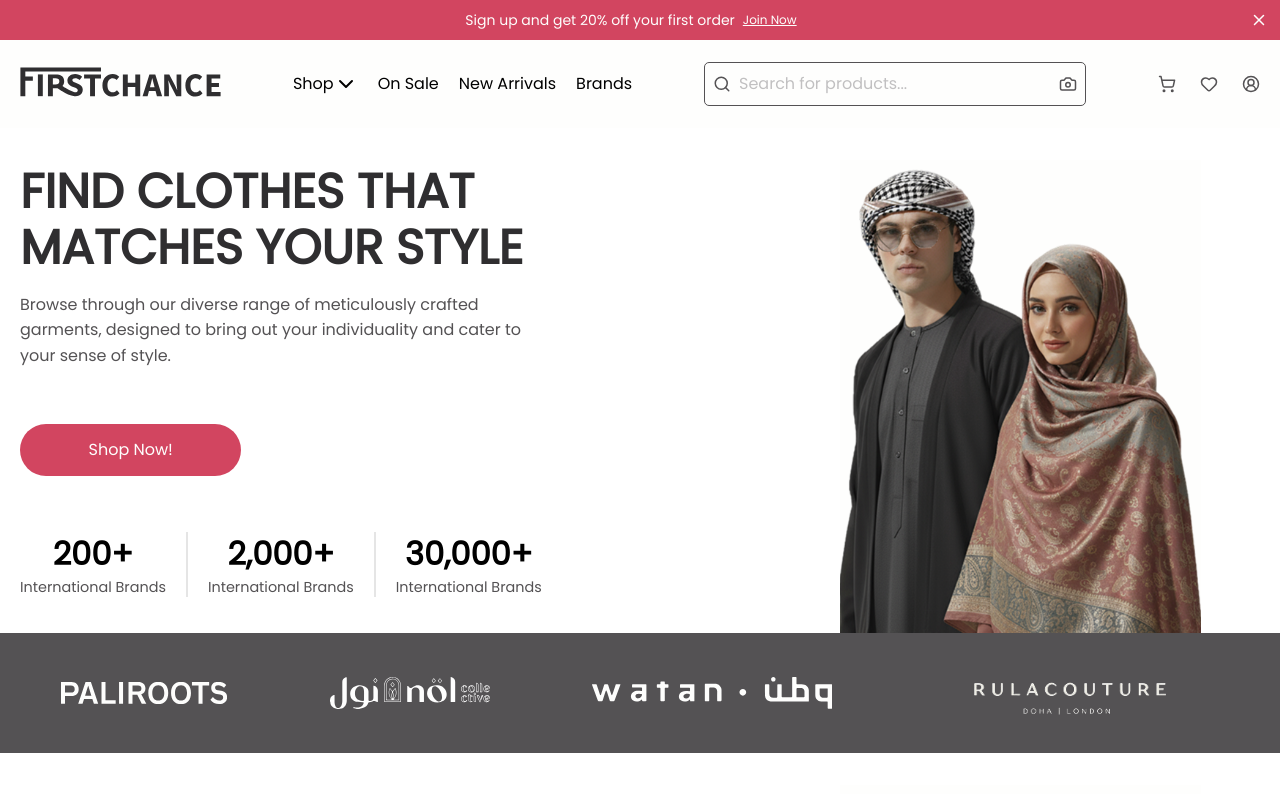
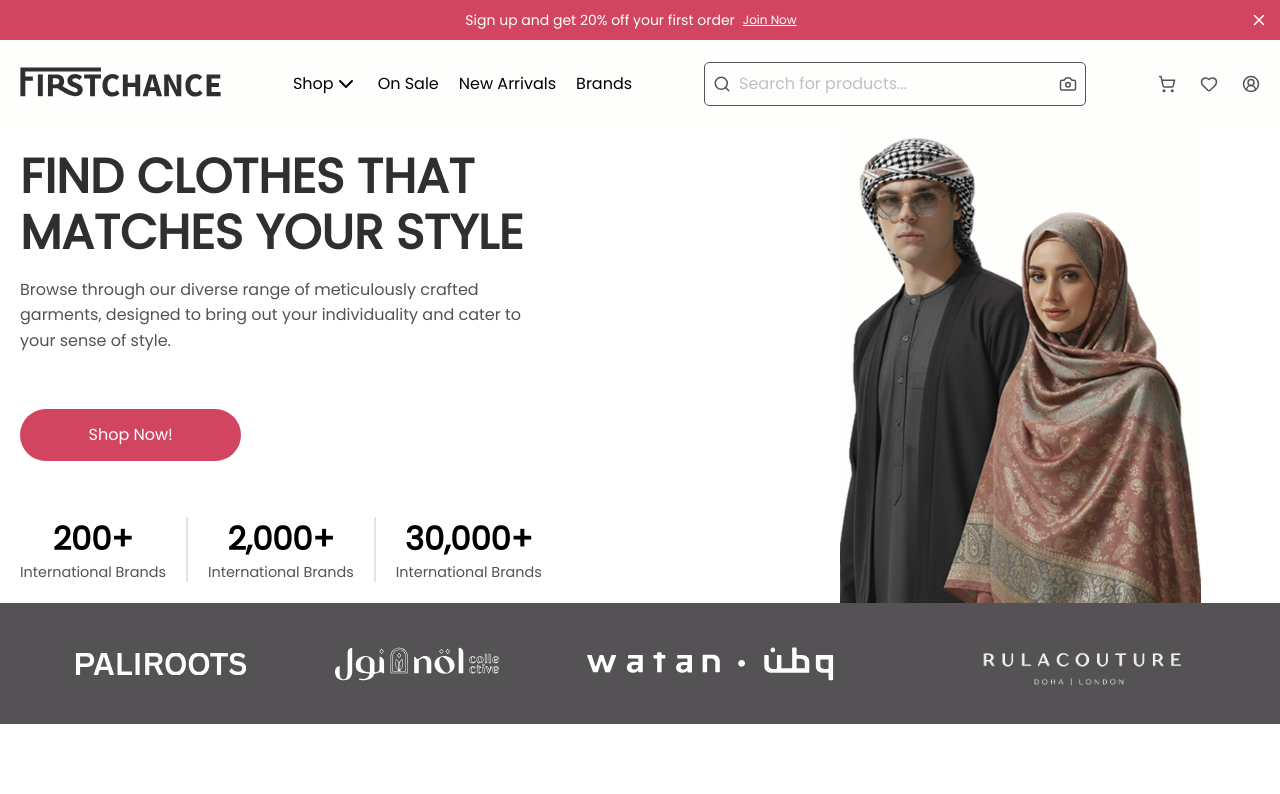
Before and after one commit to EASY-ORDER-IZ/easyorder-frontend, a React (Vite) app: page / in a window 1280 px wide. Shown: the top 794 px of the page. Built offline with nearby package versions, Linux system fonts and the light colour scheme.

Commit message:
fix: fix the header in signup

```diff
--- a/src/assets/svg/Collecttive.tsx
+++ b/src/assets/svg/Collecttive.tsx
@@ -2,7 +2,7 @@ const Collecttive = () => {
   return (
     <div>
       <svg
-        className="max-w-[80%]"
+        className="max-w-[82%]"
         width="200"
         height="40"
         viewBox="0 0 200 40"
--- a/src/assets/svg/Pailroots.tsx
+++ b/src/assets/svg/Pailroots.tsx
@@ -2,7 +2,7 @@ const Pailroots = () => {
   return (
     <div>
       <svg
-        className="max-w-[80%]"
+        className="max-w-[82%]"
         width="208"
         height="28"
         viewBox="0 0 208 28"
--- a/src/assets/svg/Watan.tsx
+++ b/src/assets/svg/Watan.tsx
@@ -2,7 +2,7 @@ const Watan = () => {
   return (
     <div>
       <svg
-        className="max-w-[80%]"
+        className="max-w-[82%]"
         width="301"
         height="40"
         viewBox="0 0 301 40"
--- a/src/components/HomePageComponents/Header.tsx
+++ b/src/components/HomePageComponents/Header.tsx
@@ -9,7 +9,7 @@ import aa from '../../assets/images/rula.png';
 const Header = () => {
   return (
     <>
-      <div className="flex w-full items-center justify-between px-5 py-8">
+      <div className="flex w-full items-center justify-between px-5 py-4 lg:py-0">
         <div className="flex flex-col items-center gap-14 lg:items-start">
           <div className="flex w-full flex-col items-center justify-center gap-4 lg:max-w-[62%]">
             <span className="text-text-primary text-title leading-14 font-bold">
@@ -23,7 +23,7 @@ const Header = () => {
           <div className="flex w-full max-w-[80%] justify-center lg:max-w-[27%]">
             <Button variant="primary" title="Shop Now!"></Button>
           </div>
-          <div className="flex w-full gap-5">
+          <div className="flex w-full justify-center gap-5 lg:justify-start">
             <div className="flex flex-col items-center justify-center">
               <Counter end={200} />
               <span className="lg:text-input text-text-secondary leading-5">
@@ -46,24 +46,24 @@ const Header = () => {
             </div>
           </div>
         </div>
-        <div className="mb-[-34px] max-w-[65%]">
+        <div className="max-w-[65%]">
           <img src={bb} className="hidden object-cover lg:flex" />
         </div>
         <div className="hidden w-20 lg:flex"></div>
       </div>
       <div className="bg-text-secondary">
-        <div className="grid grid-cols-2 items-center justify-items-center gap-6 p-6 lg:ml-0 lg:flex lg:justify-evenly">
-          <div className="flex">
+        <div className="grid grid-cols-2 items-center p-6 lg:flex lg:justify-evenly lg:p-6">
+          <div className="flex justify-center">
             <Pailroots />
           </div>
-          <div className="flex">
+          <div className="flex justify-center">
             <Collecttive />
           </div>
-          <div className="flex">
+          <div className="flex justify-center">
             <Watan />
           </div>
-          <div className="mt-2.5 flex">
-            <img className="max-w-[80%]" src={aa} />
+          <div className="mt-2.5 flex justify-center">
+            <img className="max-w-[82%]" src={aa} />
           </div>
         </div>
       </div>
--- a/src/pages/HomePage.tsx
+++ b/src/pages/HomePage.tsx
@@ -4,7 +4,6 @@ const HomePage = () => {
   return (
     <div className="flex flex-col justify-center">
       <Header />
-      <Header /> <Header /> <Header /> <Header />
     </div>
   );
 };
```
